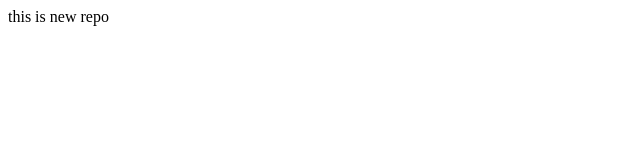
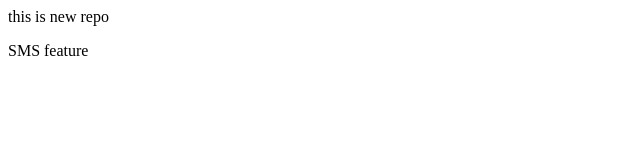
Before and after one commit to bibek2225op/localrepo, a plain HTML site: page index.html in a window 1280 px wide. Shown: the full height of the page, 0-640 px from the left. Drawn offline with Linux system fonts and the light colour scheme.

Commit message:
sms features

```diff
--- a/index.html
+++ b/index.html
@@ -1 +1,4 @@
 <p>this is new repo</p>
+<p>
+    SMS feature
+</p>
```
